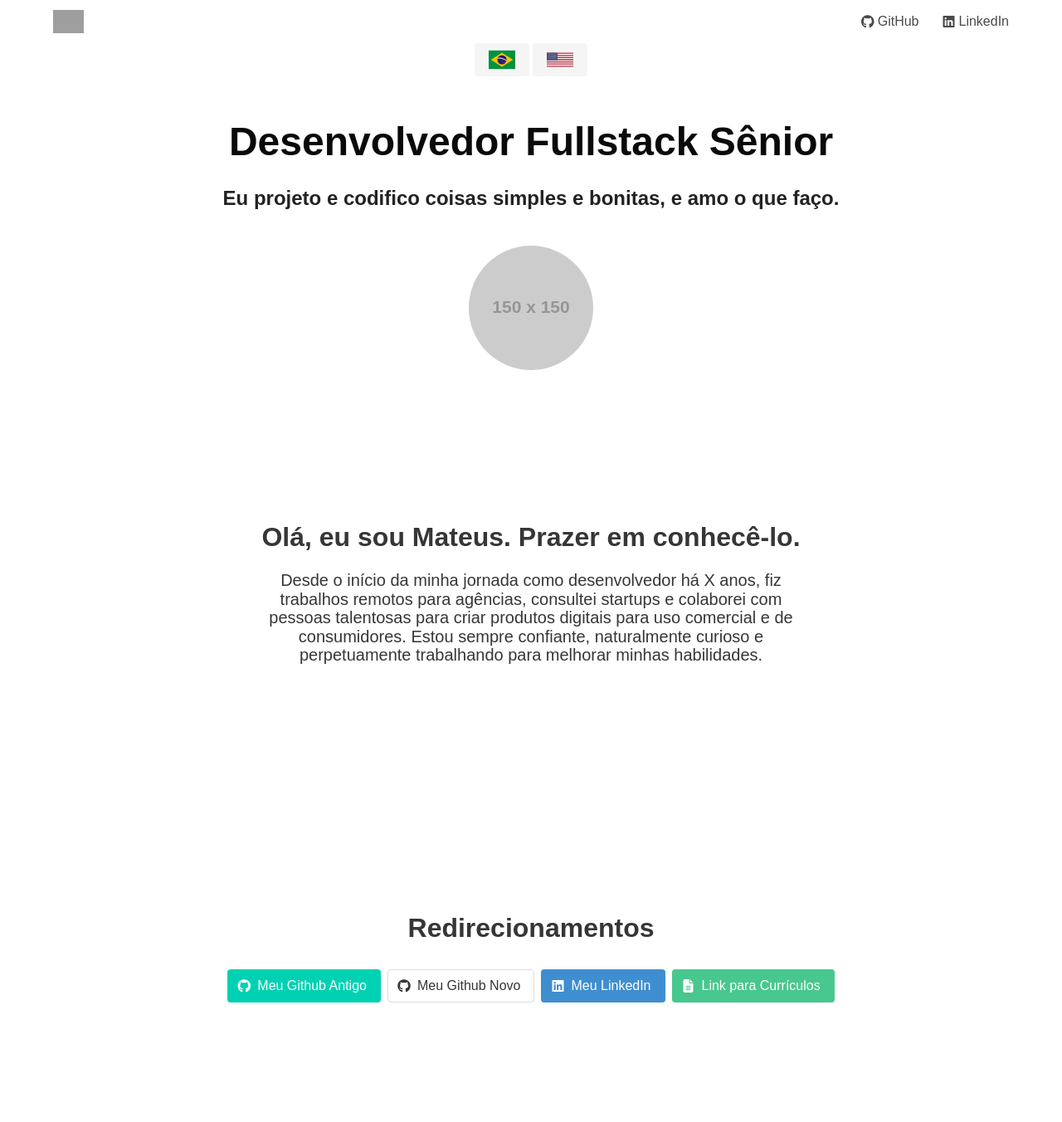
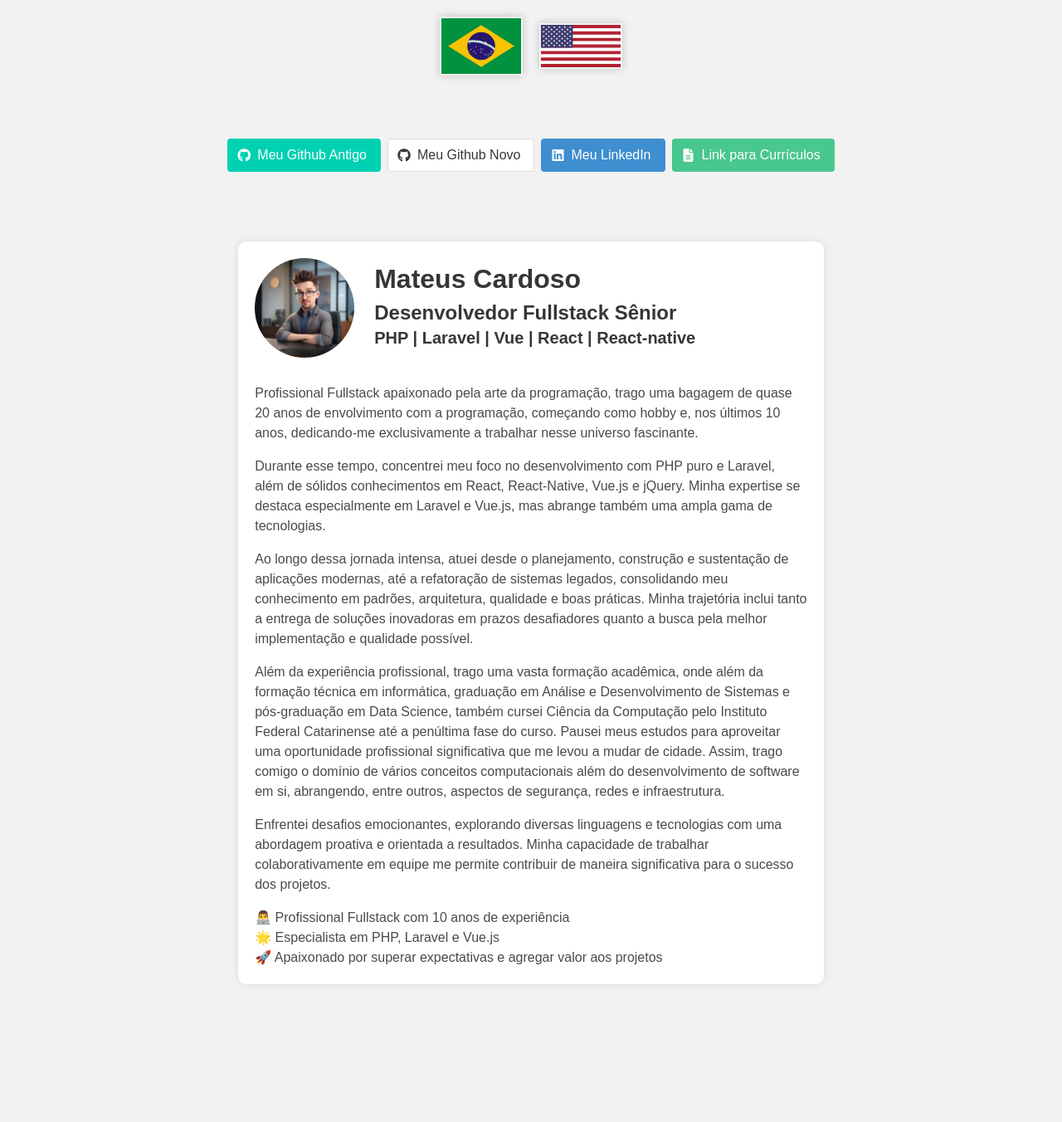
Before and after one commit to matecardoso/me, a Jekyll site: the page built from index.md, in a window 1280 px wide. Shown: the whole page at 83% size. Built offline with Jekyll 4.4.1, drawn with Linux system fonts in a browser that asks for light colours; nearby versions of some CDN libraries; after the commit the page ends 1222 px from its top, so only the background shows below that; grey boxes are pictures that could not be loaded.

Commit message:
Fully functional initial scope

```diff
--- a/_config.yml
+++ b/_config.yml
@@ -1,12 +1,10 @@
 title: "Dev Mateus Cardoso"
 email: dev.mateuscardoso@gmail.com
-description: "Write an awesome description for your new site here."
-baseurl: "" # the subpath of your site, e.g. /blog
-url: "" # the base hostname & protocol for your site, e.g. http://example.com
-github_username: matecardoso
-
-# Build settings
+description: "My presentation page as a full stack developer"
+baseurl: "/me"
+url: "https://matecardoso.github.io"
 markdown: kramdown
 theme: minima
 plugins:
   - jekyll-feed
+github_username: matecardoso
--- /dev/null
+++ b/_includes/profile.html
@@ -0,0 +1,15 @@
+<div class="columns is-centered">
+  <div class="column is-three-fifths has-text-left text-box">
+    <div class="columns is-vcentered">
+      <div class="column is-narrow">
+        <img class="avatar" src="{{ '/assets/images/avatar.jpg' | relative_url }}" alt="Avatar">
+      </div>
+      <div class="column">
+        <h2 class="subtitle is-size-3-tablet user-name">{{ include.name }}</h2>
+        <h3 class="subtitle is-size-4-tablet user-function">{{ include.function }}</h3>
+        <h4 class="subtitle is-size-5-tablet user-stack">{{ include.stack }}</h4>
+      </div>
+    </div>
+    {{ include.content }}
+  </div>
+</div>
--- a/_layouts/home.html
+++ b/_layouts/home.html
@@ -9,7 +9,6 @@
   <script src="https://kit.fontawesome.com/a076d05399.js" crossorigin="anonymous"></script>
 </head>
 <body>
-  {% include navbar.html %}
   <div class="content">
     {{ content }}
   </div>
--- a/assets/css/main.css
+++ b/assets/css/main.css
@@ -1,10 +1,14 @@
-body {
+html, body {
+  height: 100%;
+  margin: 0;
+  padding: 0;
   font-family: 'Arial', sans-serif;
-  text-align: center;
+  background-color: #f2f2f2;
 }
 
 .hero-body {
   padding: 2rem 1.5rem;
+  background-color: #f2f2f2;
 }
 
 .title.is-spaced {
@@ -16,20 +20,54 @@ body {
 }
 
 .language-buttons {
-  margin-bottom: 20px;
+  display: flex;
+  justify-content: center;
+  align-items: center;
+  margin: 20px 0;
 }
 
-.language-buttons .button img {
-  width: 32px;
-  height: 32px;
+.language-buttons img {
+  width: 100px;
+  height: auto;
+  cursor: pointer;
+  margin: 0 10px;
+  box-shadow: 0 0 10px rgba(0, 0, 0, 0.2);
+  border: 2px solid transparent;
+  transition: all 0.3s ease;
+}
+
+.language-buttons img:hover {
+  border: 2px solid #007BFF;
+  transform: scale(1.05);
 }
 
 .avatar {
-  width: 150px;
+  width: 120px;
   border-radius: 50%;
-  margin-top: 20px;
 }
 
 .button .icon {
   margin-right: 8px;
 }
+
+.text-box {
+  background-color: white;
+  padding: 20px;
+  border-radius: 10px;
+  box-shadow: 0 0 10px rgba(0, 0, 0, 0.1);
+  text-align: left;
+  max-width: 800px;
+}
+
+.user-name {
+  margin-bottom: 9px !important;
+}
+
+.user-function {
+  margin-bottom: 6px !important;
+  margin-top: auto !important;
+}
+
+.user-stack {
+  margin-bottom: 12px !important;
+}
--- a/index.md
+++ b/index.md
@@ -3,43 +3,14 @@ layout: home
 ---
 
 <div class="language-buttons">
-  <button class="button is-light" onclick="showPortuguese()">
-    <img src="{{ '/assets/images/Flag_of_Brazil.svg' | relative_url }}" alt="Português">
-  </button>
-  <button class="button is-light" onclick="showEnglish()">
-    <img src="{{ '/assets/images/Flag_of_the_United_States.svg' | relative_url }}" alt="English">
-  </button>
+  <img src="{{ '/assets/images/Flag_of_Brazil.svg' | relative_url }}" alt="Português" onclick="showPortuguese()">
+  <img src="{{ '/assets/images/Flag_of_the_United_States.svg' | relative_url }}" alt="English" onclick="showEnglish()">
 </div>
 
 <div id="portuguese" class="language-content">
-  <section class="hero is-white has-text-centered">
-    <div class="hero-body">
-      <div class="container">
-        <div class="columns is-centered">
-          <div class="column">
-            <h1 class="title is-spaced is-size-1-desktop is-size-2-tablet is-size-3-mobile">Desenvolvedor Fullstack Sênior</h1>
-            <h2 class="subtitle is-size-4-tablet">Eu projeto e codifico coisas simples e bonitas, e amo o que faço.</h2>
-            <img class="avatar" src="https://via.placeholder.com/150" alt="Avatar">
-          </div>
-        </div>
-      </div>
-    </div>
-  </section>
 
-  <section class="section is-medium is-primary has-text-centered">
+  <section class="section is-white has-text-centered">
     <div class="container">
-      <div class="columns is-centered">
-        <div class="column is-three-fifths">
-          <h1 class="title is-spaced is-size-3-desktop is-size-4-mobile">Olá, eu sou Mateus. Prazer em conhecê-lo.</h1>
-          <h2 class="subtitle is-size-5-desktop has-text-weight-normal">Desde o início da minha jornada como desenvolvedor há X anos, fiz trabalhos remotos para agências, consultei startups e colaborei com pessoas talentosas para criar produtos digitais para uso comercial e de consumidores. Estou sempre confiante, naturalmente curioso e perpetuamente trabalhando para melhorar minhas habilidades.</h2>
-        </div>
-      </div>
-    </div>
-  </section>
-
-  <section class="section is-medium is-white has-text-centered">
-    <div class="container">
-      <h1 class="title is-size-3-desktop is-size-4-mobile">Redirecionamentos</h1>
       <div class="buttons is-centered">
         <a href="https://github.com/Mate38" class="button is-primary" target="_blank">
           <span class="icon"><i class="fab fa-github"></i></span>
@@ -60,37 +31,29 @@ layout: home
       </div>
     </div>
   </section>
+
+  <section class="section is-primary has-text-centered">
+    <div class="container">
+      {% include profile.html
+        name="Mateus Cardoso"
+        function="Desenvolvedor Fullstack Sênior"
+        stack="PHP | Laravel | Vue | React | React-native"
+        content='
+          <p>Profissional Fullstack apaixonado pela arte da programação, trago uma bagagem de quase 20 anos de envolvimento com a programação, começando como hobby e, nos últimos 10 anos, dedicando-me exclusivamente a trabalhar nesse universo fascinante.</p>
+          <p>Durante esse tempo, concentrei meu foco no desenvolvimento com PHP puro e Laravel, além de sólidos conhecimentos em React, React-Native, Vue.js e jQuery. Minha expertise se destaca especialmente em Laravel e Vue.js, mas abrange também uma ampla gama de tecnologias.</p>
+          <p>Ao longo dessa jornada intensa, atuei desde o planejamento, construção e sustentação de aplicações modernas, até a refatoração de sistemas legados, consolidando meu conhecimento em padrões, arquitetura, qualidade e boas práticas. Minha trajetória inclui tanto a entrega de soluções inovadoras em prazos desafiadores quanto a busca pela melhor implementação e qualidade possível.</p>
+          <p>Além da experiência profissional, trago uma vasta formação acadêmica, onde além da formação técnica em informática, graduação em Análise e Desenvolvimento de Sistemas e pós-graduação em Data Science, também cursei Ciência da Computação pelo Instituto Federal Catarinense até a penúltima fase do curso. Pausei meus estudos para aproveitar uma oportunidade profissional significativa que me levou a mudar de cidade. Assim, trago comigo o domínio de vários conceitos computacionais além do desenvolvimento de software em si, abrangendo, entre outros, aspectos de segurança, redes e infraestrutura.</p>
+          <p>Enfrentei desafios emocionantes, explorando diversas linguagens e tecnologias com uma abordagem proativa e orientada a resultados. Minha capacidade de trabalhar colaborativamente em equipe me permite contribuir de maneira significativa para o sucesso dos projetos.</p>
+          <p>👨‍💻 Profissional Fullstack com 10 anos de experiência<br> 🌟 Especialista em PHP, Laravel e Vue.js<br> 🚀 Apaixonado por superar expectativas e agregar valor aos projetos</p>
+        '
+      %}
+    </div>
+  </section>
 </div>
 
 <div id="english" class="language-content" style="display:none;">
-  <section class="hero is-white has-text-centered">
-    <div class="hero-body">
-      <div class="container">
-        <div class="columns is-centered">
-          <div class="column">
-            <h1 class="title is-spaced is-size-1-desktop is-size-2-tablet is-size-3-mobile">Senior Fullstack Developer</h1>
-            <h2 class="subtitle is-size-4-tablet">I design and code beautifully simple things, and I love what I do.</h2>
-            <img class="avatar" src="https://via.placeholder.com/150" alt="Avatar">
-          </div>
-        </div>
-      </div>
-    </div>
-  </section>
-
-  <section class="section is-medium is-primary has-text-centered">
+  <section class="section is-white has-text-centered">
     <div class="container">
-      <div class="columns is-centered">
-        <div class="column is-three-fifths">
-          <h1 class="title is-spaced is-size-3-desktop is-size-4-mobile">Hi, I’m Mateus. Nice to meet you.</h1>
-          <h2 class="subtitle is-size-5-desktop has-text-weight-normal">Since beginning my journey as a developer X years ago, I have done remote work for agencies, consulted for startups, and collaborated with talented people to create digital products for commercial and consumer use. I'm quietly confident, naturally curious, and perpetually working on improving my skills.</h2>
-        </div>
-      </div>
-    </div>
-  </section>
-
-  <section class="section is-medium is-white has-text-centered">
-    <div class="container">
-      <h1 class="title is-size-3-desktop is-size-4-mobile">Redirects</h1>
       <div class="buttons is-centered">
         <a href="https://github.com/Mate38" class="button is-primary" target="_blank">
           <span class="icon"><i class="fab fa-github"></i></span>
@@ -111,6 +74,24 @@ layout: home
       </div>
     </div>
   </section>
+
+  <section class="section is-primary has-text-centered">
+    <div class="container">
+      {% include profile.html
+        name="Mateus Cardoso"
+        function="Senior Fullstack Developer"
+        stack="PHP | Laravel | Vue | React | React-native"
+        content='
+          <p>Fullstack professional passionate about the art of programming, with nearly 20 years of involvement in the field, starting as a hobby and exclusively working in this fascinating universe for the past 10 years.</p>
+          <p>During this time, I focused on development with pure PHP and Laravel, along with solid knowledge in React, React-Native, Vue.js, and jQuery. My expertise particularly stands out in Laravel and Vue.js, but it also spans a wide range of technologies.</p>
+          <p>Throughout this intense journey, I have worked on planning, building, and maintaining modern applications, as well as refactoring legacy systems, consolidating my knowledge in patterns, architecture, quality, and best practices. My experience includes delivering innovative solutions under challenging deadlines and striving for the best implementation and quality possible.</p>
+          <p>In addition to my professional experience, I have extensive academic training, including technical education in IT, a degree in Systems Analysis and Development, and a postgraduate degree in Data Science. I also studied Computer Science until the second-to-last semester, pausing my studies to seize a significant professional opportunity that required me to move to a different city. This academic background gives me mastery of various computational concepts beyond software development, encompassing aspects of security, networks, and infrastructure.</p>
+          <p>I have faced exciting challenges, exploring various languages and technologies with a proactive and results-oriented approach. My ability to work collaboratively in a team allows me to contribute significantly to the success of projects.</p>
+          <p>👨‍💻 Fullstack professional with 10 years of experience<br> 🌟 Specialist in PHP, Laravel, and Vue.js<br> 🚀 Passionate about exceeding expectations and adding value to projects</p>
+        '
+      %}
+    </div>
+  </section>
 </div>
 
 <script>
```
